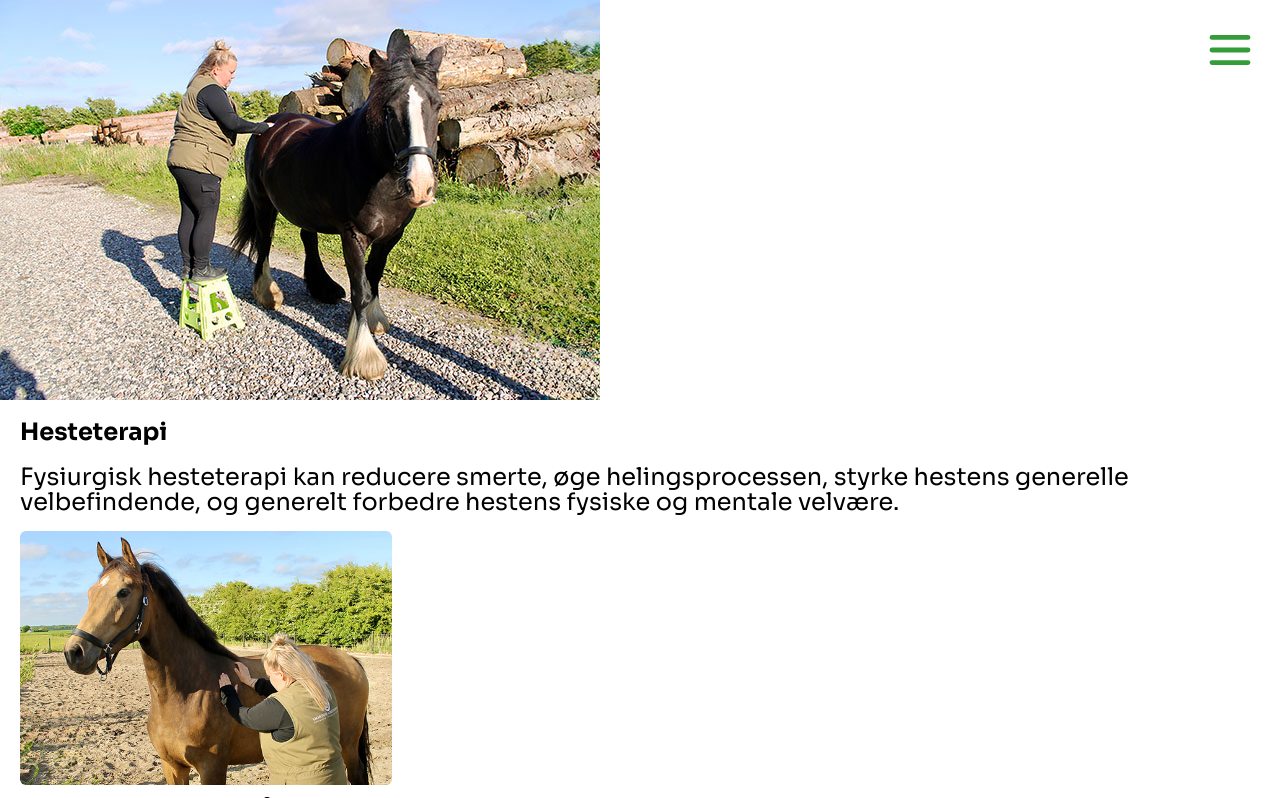
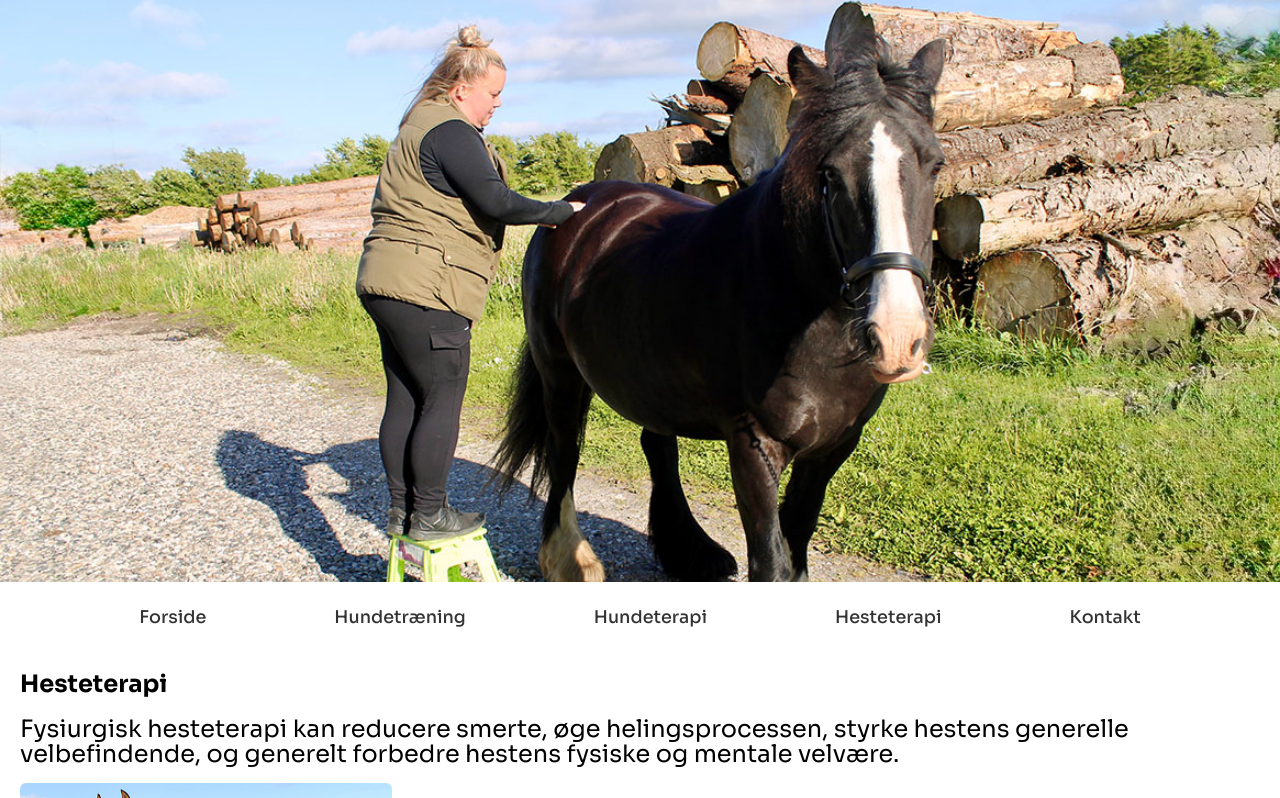
Before and after one commit to BystedUCN/MMD-Produktion-2, a plain HTML site: page hesteterapi.html in a window 1280 px wide. Shown: the top 798 px of the page. Drawn offline with nearby package versions, Linux system fonts and the light colour scheme.

Commit message:
Desktop Navigation (Ikke sticky, DET DUR IKKE))

```diff
--- a/assets/css/style.css
+++ b/assets/css/style.css
@@ -608,6 +608,10 @@ p {
 /*  */
 
 @media (min-width: 1100px) {
+
+    /*  */
+    /* footer Meida */
+    /*  */
     .footerNav {
         display: flex;
     }
@@ -1099,8 +1103,59 @@ p {
 
 /* kasper */
 
+/* Desktop styling */
+@media (min-width: 1100px) {
+
+    /* Fjerner elementer ment for mobile */
+    header nav svg {
+        display: none;
+    }
+
+    /* Hero billedet */
+    #heroImg {
+        display: none;
+    }
+
+    #heroImgHest {
+        background-image: url('../img/desktop billeder/MassageHestMassoerDesktop.jpg');
+        background-size: cover;
+        background-position: center;
+        height: 582px;
+        width: 100%;
+    }
+
+    /*  */
+    /* Header Navigation Media */
+    /*  */
+
+    /* Styling af navigation */
 
 
+    #sideNav {
+        position: sticky;
+        top: 0;
+        z-index: 10;
+        background-color: white;
+        display: flex;
+        justify-content: center;
+        width: 100%;
+    }
+
+    #sideNavContent ul {
+        display: flex;
+        gap: 5rem;
+        list-style: none;
+        margin: 0;
+        padding: 0;
+    }
+
+    #sideNavContent ul li a {
+        text-decoration: none;
+        color: #333;
+        font-weight: 500;
+        font-size: 1.1rem;
+    }
+}
 
 
 
--- a/hesteterapi.html
+++ b/hesteterapi.html
@@ -12,7 +12,8 @@
 
 <body>
     <header>
-        <img id="HeroImg" src="./assets/img/mobil billeder/MassageHestMassoer600.jpg" alt="Hesteterapi Hero">
+        <div id="heroImgHest"></div>
+        <!-- <img id="HeroImg" src="./assets/img/mobil billeder/MassageHestMassoer600.jpg" alt="Hesteterapi Hero"> -->
         <nav>
             <!-- Dette kommer fra https://uxdesign.cc/the-menu-210bec7ad80c -->
             <button class="menu" id="burgerMenu"
```
